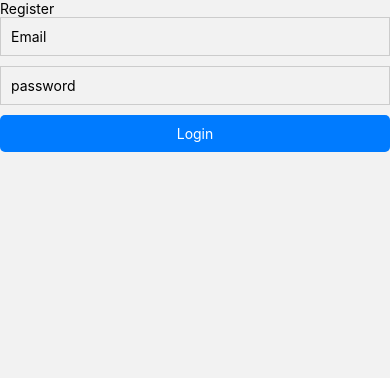
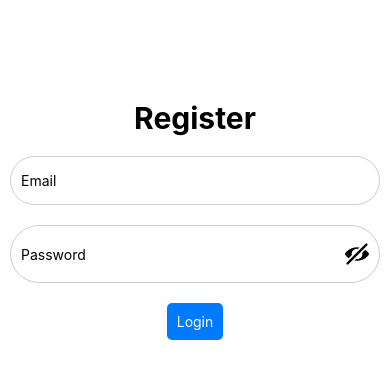
Before and after one commit to mbuthimungai/Realtime-Chat-App, a React Native app: screen /Register in a window 390 px wide. Shown: the top 378 px of the page. Built offline with nearby package versions, Linux system fonts and the light colour scheme.

Commit message:
feat(UI): Add AppTextInput component

```diff
--- /dev/null
+++ b/app/components/AppTextInput.tsx
@@ -0,0 +1,68 @@
+import React from "react";
+import {
+  View,
+  TextInput,
+  StyleSheet,
+  StyleProp,
+  ViewStyle,
+  TouchableOpacity,
+} from "react-native";
+import { AntDesign, Entypo } from "@expo/vector-icons";
+
+interface AppTextInputProps {
+  placeholder: string;
+  value: string;
+  onChangeText: (text: string) => void;
+  secureTextEntry?: boolean;
+  keyboardType?: "default" | "email-address" | "numeric" | "phone-pad";
+  style?: StyleProp<ViewStyle>;
+  onFocus?: () => void;
+  toggleSecureEntry?: () => void; // 👈 Add this
+}
+
+const AppTextInput: React.FC<AppTextInputProps> = ({
+  placeholder,
+  value,
+  onChangeText,
+  secureTextEntry,
+  keyboardType,
+  style,
+  onFocus,
+  toggleSecureEntry,
+}) => {
+  return (
+    <View style={[styles.container, style]}>
+      <TextInput
+        style={{ flex: 1 }}
+        placeholder={placeholder}
+        value={value}
+        secureTextEntry={secureTextEntry}
+        keyboardType={keyboardType}
+        onChangeText={onChangeText}
+        autoCapitalize="none"
+        autoCorrect={false}
+        onFocus={onFocus}
+      />
+      {toggleSecureEntry && (
+        <TouchableOpacity onPress={toggleSecureEntry}>
+          {secureTextEntry ? (
+            <Entypo name="eye-with-line" size={24} color="black" />
+          ) : (
+            <AntDesign name="eye" size={24} color="black" />
+          )}
+        </TouchableOpacity>
+      )}
+    </View>
+  );
+};
+
+const styles = StyleSheet.create({
+  container: {
+    borderWidth: 1,
+    borderColor: "#ccc",
+    padding: 10,
+    flexDirection: "row",
+    alignItems: "center",
+  },
+});
+export default AppTextInput;
--- a/app/screens/Register.tsx
+++ b/app/screens/Register.tsx
@@ -1,13 +1,17 @@
 import React, { useState } from "react";
-import { ActivityIndicator } from "react-native";
+import { ActivityIndicator, StyleSheet, Dimensions } from "react-native";
 import { FIREBASE_AUTH } from "../../FirebaseConfig";
 import { createUserWithEmailAndPassword } from "firebase/auth";
 import { View, Text, TextInput, TouchableOpacity } from "react-native";
+import AppTextInput from "../components/AppTextInput";
+import App from "../../App";
 
+const { width } = Dimensions.get("window");
 const RegisterScreen = () => {
   const [email, setEmail] = useState("");
   const [password, setPassword] = useState("");
   const [loading, setLoading] = useState(false);
+  const [secureTextEntry, setSecureTextEntry] = useState(true);
   const auth = FIREBASE_AUTH;
   const register = async () => {
     setLoading(true);
@@ -28,36 +32,25 @@ const RegisterScreen = () => {
     }
   };
   return (
-    <View>
-      <Text>Register</Text>
-      <TextInput
+    <View style={styles.container}>
+      <Text style={styles.heading}>Register</Text>
+      <AppTextInput
         placeholder="Email"
         value={email}
         onChangeText={(text) => setEmail(text)}
         keyboardType="email-address"
-        autoCapitalize="none"
-        autoCorrect={false}
-        style={{
-          borderWidth: 1,
-          borderColor: "#ccc",
-          padding: 10,
-          marginBottom: 10,
-        }}
+        style={styles.input}
       />
-      <TextInput
-        placeholder="password"
+      <AppTextInput
+        placeholder="Password"
         value={password}
         onChangeText={(text) => setPassword(text)}
-        secureTextEntry={false}
-        autoCapitalize="none"
-        autoCorrect={false}
-        style={{
-          borderWidth: 1,
-          borderColor: "#ccc",
-          padding: 10,
-          marginBottom: 10,
-        }}
+        secureTextEntry={secureTextEntry}
+        keyboardType="default"
+        style={styles.input}
+        toggleSecureEntry={() => setSecureTextEntry((prev) => !prev)}
       />
+
       {!loading ? (
         <TouchableOpacity
           onPress={register}
@@ -77,4 +70,24 @@ const RegisterScreen = () => {
   );
 };
 
+const styles = StyleSheet.create({
+  container: {
+    flex: 1,
+    alignItems: "center",
+    backgroundColor: "#fff",
+    paddingTop: 100,
+  },
+  heading: {
+    fontSize: 30,
+    fontWeight: "bold",
+    marginBottom: 20,
+  },
+  input: {
+    width: width - 20,
+    paddingVertical: 15,
+    marginBottom: 20,
+    borderRadius: 100,
+  },
+});
+
 export default RegisterScreen;
--- a/package.json
+++ b/package.json
@@ -9,6 +9,7 @@
     "web": "expo start --web"
   },
   "dependencies": {
+    "@expo/vector-icons": "^14.1.0",
     "@react-navigation/native": "^7.1.6",
     "@react-navigation/native-stack": "^7.3.10",
     "expo": "~52.0.46",
```
Also changed, not shown: 1 other file (tests, documents, lock files or other folders).
